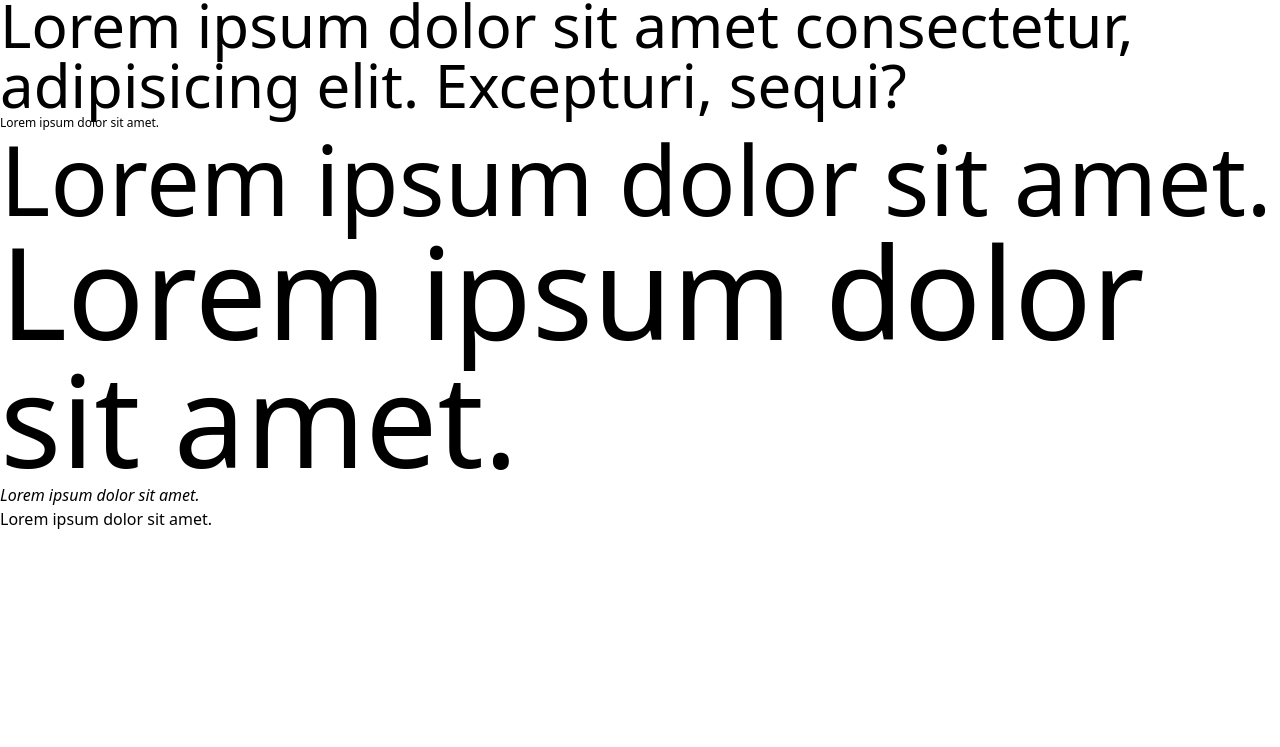
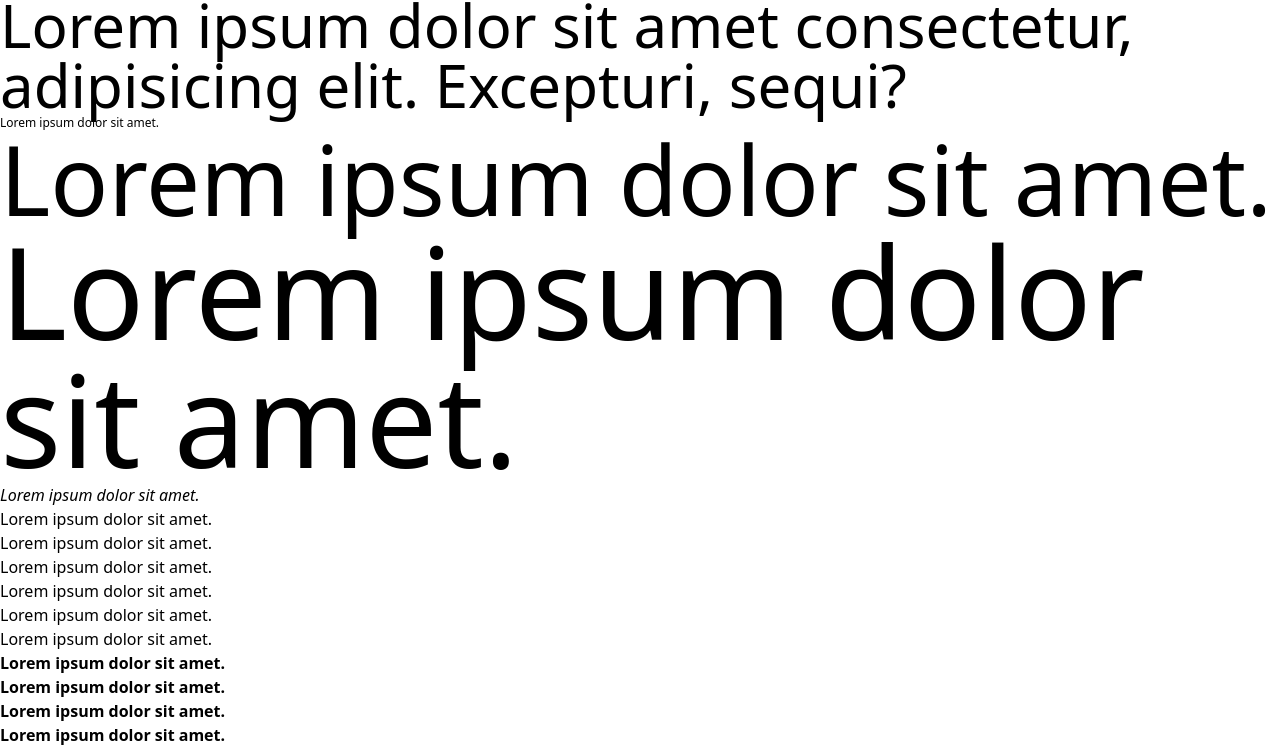
Before and after one commit to Emam-Bokhari/TailwindCss, a website built with Vite: page index.html in a window 1280 px wide. Shown: the part 598-1345 px from the top of the page. Before the commit the page ends 1129 px from the top, so only its background shows below. Built offline with nearby package versions, Linux system fonts and the light colour scheme.

Commit message:
style(paragraph): added various font weight to paragraph elements

```diff
--- a/index.html
+++ b/index.html
@@ -67,8 +67,17 @@
       <p class="text-9xl">Lorem ipsum dolor sit amet.</p>
     </div>
     <!-- font style -->
-     <p class="italic" >Lorem ipsum dolor sit amet.</p>
-     <p class="not-italic" >Lorem ipsum dolor sit amet.</p>
-
+    <p class="italic">Lorem ipsum dolor sit amet.</p>
+    <p class="not-italic">Lorem ipsum dolor sit amet.</p>
+    <!-- font weight -->
+    <p class="font-thin">Lorem ipsum dolor sit amet.</p>
+    <p class="font-extralight">Lorem ipsum dolor sit amet.</p>
+    <p class="font-light">Lorem ipsum dolor sit amet.</p>
+    <p class="font-normal">Lorem ipsum dolor sit amet.</p>
+    <p class="font-medium">Lorem ipsum dolor sit amet.</p>
+    <p class="font-semibold">Lorem ipsum dolor sit amet.</p>
+    <p class="font-bold">Lorem ipsum dolor sit amet.</p>
+    <p class="font-extrabold">Lorem ipsum dolor sit amet.</p>
+    <p class="font-black">Lorem ipsum dolor sit amet.</p>
   </body>
 </html>
```
